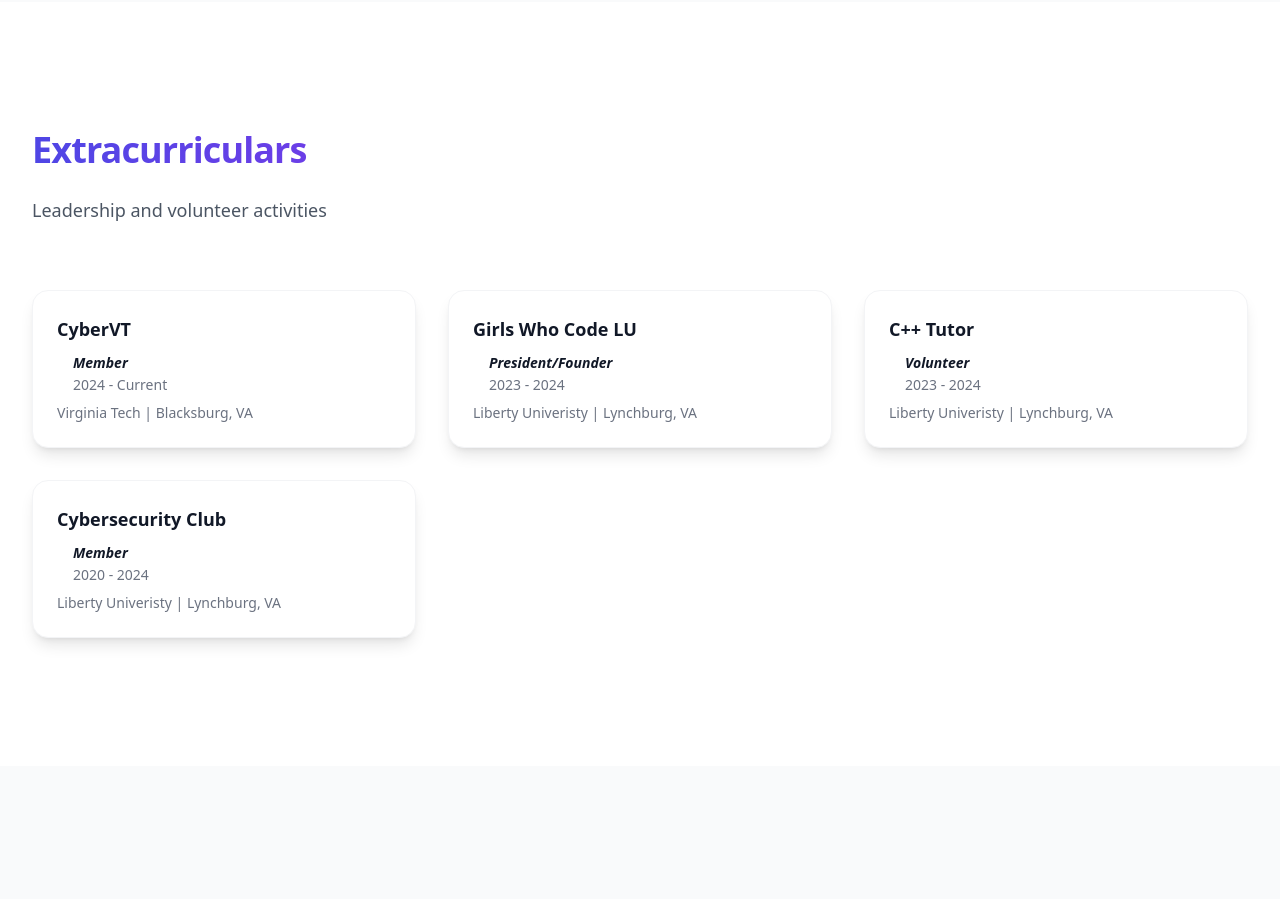
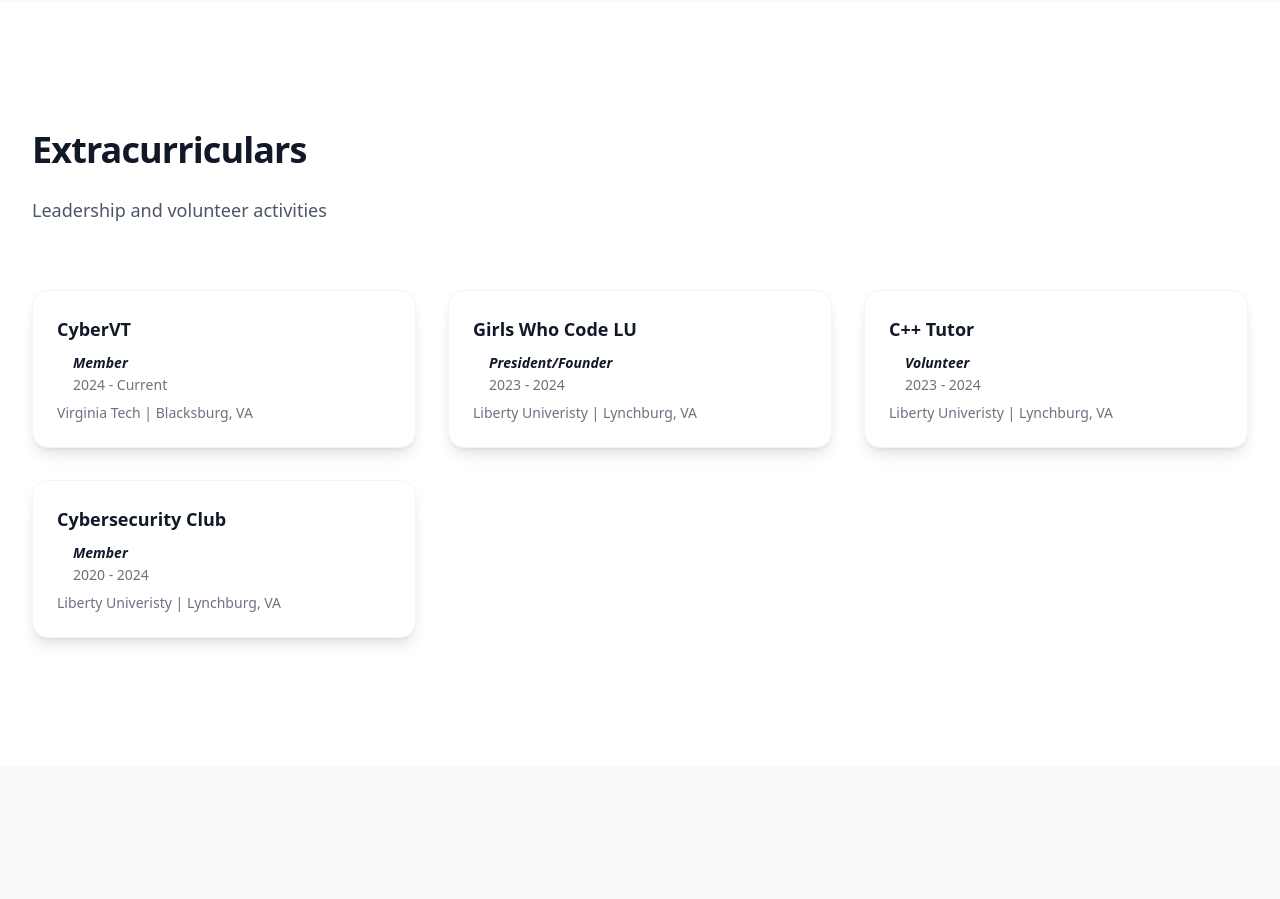
Before and after one commit to carissabb/carissabb.github.io, a React (Vite) app: page / in a window 1280 px wide. Shown: the part 4240-5139 px from the top of the page. Built offline with nearby package versions, Linux system fonts and the light colour scheme.

Commit message:
updated involvement

```diff
--- a/src/components/Involvement.tsx
+++ b/src/components/Involvement.tsx
@@ -37,7 +37,7 @@
 
       <div className="mx-auto max-w-7xl px-6 lg:px-8">
         <div className="mx-auto max-w-2xl lg:mx-0">
-          <h2 className="text-3xl font-bold tracking-tight text-gray-900 sm:text-4xl bg-gradient-to-r from-indigo-600 to-purple-600 bg-clip-text text-transparent">Extracurriculars</h2>
+          <h2 className="text-3xl font-bold tracking-tight text-gray-900 sm:text-4xl">Extracurriculars</h2>
           <p className="mt-6 text-lg leading-8 text-gray-600">
             Leadership and volunteer activities
           </p>
```
